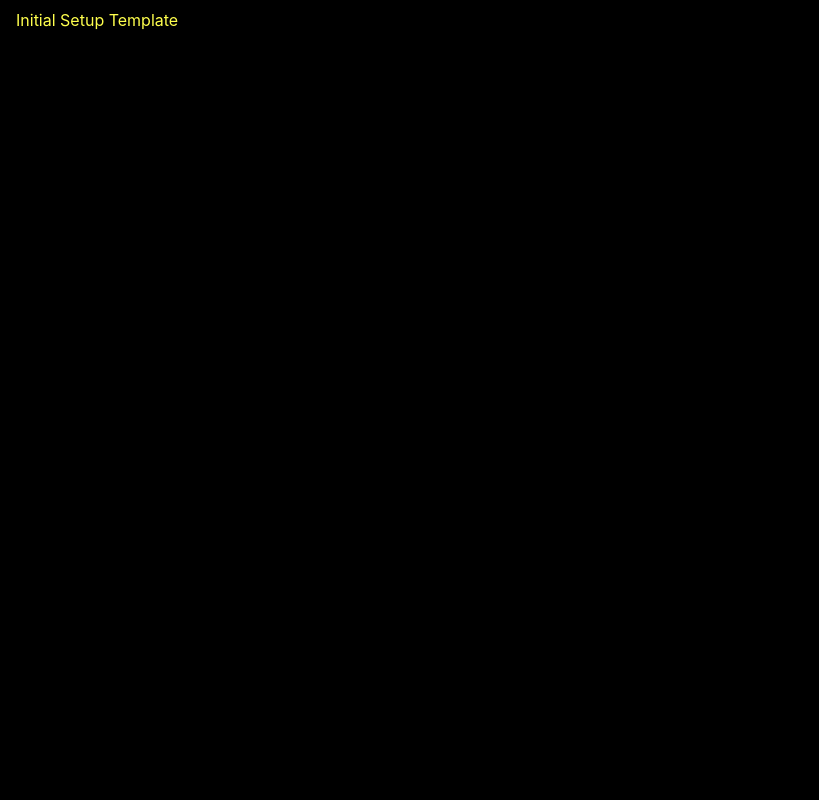
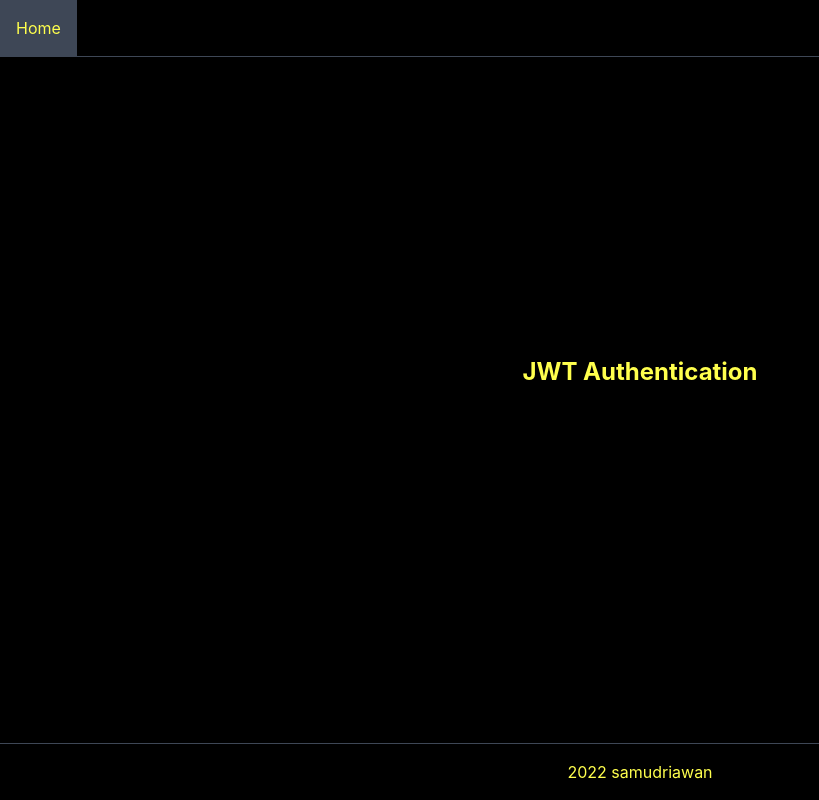
Before and after one commit to samudriawan/nextjs-jwt-auth, a Next.js app: page / in a window 1280 px wide. Shown: the whole page, without its empty margins (0-819 px from the left). Built offline with nearby package versions, Linux system fonts and the light colour scheme.

Commit message:
setup page layout

```diff
--- /dev/null
+++ b/src/components/ActiveLink.jsx
@@ -0,0 +1,19 @@
+import Link from 'next/link';
+import { useRouter } from 'next/router';
+
+function ActiveLink({ children, href, class_name }) {
+	const router = useRouter();
+
+	const style = {
+		backgroundColor: router.asPath === href ? '#3e4756' : '',
+	};
+
+	return (
+		<Link href={href}>
+			<a className={class_name} style={style}>
+				{children}
+			</a>
+		</Link>
+	);
+}
+export default ActiveLink;
--- /dev/null
+++ b/src/components/Navbar.jsx
@@ -0,0 +1,29 @@
+import ActiveLink from './ActiveLink';
+
+function Navbar() {
+	return (
+		<nav className="navbar">
+			<ActiveLink href={'/'} class_name={'nav-link'}>
+				Home
+			</ActiveLink>
+			{/* <ul className="nav">
+				<li className="nav-item">
+					<ActiveLink href={'/user'} class_name={'nav-link'}>
+						About
+					</ActiveLink>
+				</li>
+				<li className="nav-item">
+					<ActiveLink href={'/login'} class_name={'nav-link'}>
+						Login
+					</ActiveLink>
+				</li>
+				<li className="nav-item">
+					<ActiveLink href={'/register'} class_name={'nav-link'}>
+						Register
+					</ActiveLink>
+				</li>
+			</ul> */}
+		</nav>
+	);
+}
+export default Navbar;
--- a/src/pages/_app.js
+++ b/src/pages/_app.js
@@ -1,7 +1,29 @@
+import Head from 'next/head';
+import Navbar from '../components/Navbar';
 import '../styles/globals.scss';
 
 function MyApp({ Component, pageProps }) {
-	return <Component {...pageProps} />;
+	return (
+		<>
+			<Head>
+				<meta name="viewport" content="width=device-width, initial-scale=1.0" />
+			</Head>
+			<div className="app-container">
+				<Navbar />
+				<Component {...pageProps} />
+				<footer>
+					2022{' '}
+					<a
+						href="http://github.com/samudriawan"
+						target="_blank"
+						rel="noopener noreferrer"
+					>
+						samudriawan
+					</a>
+				</footer>
+			</div>
+		</>
+	);
 }
 
 export default MyApp;
--- a/src/pages/index.js
+++ b/src/pages/index.js
@@ -2,15 +2,17 @@ import Head from 'next/head';
 
 export default function Home() {
 	return (
-		<div>
+		<>
 			<Head>
 				<title>Nextjs JWT App</title>
-				<meta name="viewport" content="width=device-width, initial-scale=1.0" />
+
 				<meta name="description" content="next jwt authorization app" />
 				<link rel="icon" href="/favicon.ico" />
 			</Head>
 
-			<main>Initial Setup Template</main>
-		</div>
+			<main>
+				<h2>JWT Authentication</h2>
+			</main>
+		</>
 	);
 }
--- a/src/styles/globals.scss
+++ b/src/styles/globals.scss
@@ -14,8 +14,6 @@ body {
 }
 
 body {
-	display: flex;
-	flex-direction: column;
 	padding: 0;
 	margin: 0;
 	font-family: -apple-system, BlinkMacSystemFont, Segoe UI, Roboto, Oxygen,
@@ -27,11 +25,51 @@ body {
 	background-color: black;
 }
 
+.app-container {
+	display: flex;
+	flex-direction: column;
+	max-width: 1444px;
+	height: 100vh;
+}
+
+/*
+	* navigation
+ */
+.navbar {
+	position: fixed;
+	display: flex;
+	justify-content: space-between;
+	width: 100%;
+	border-bottom: 1px solid $clr-accent-grey;
+}
+.nav {
+	display: flex;
+	justify-content: space-between;
+}
+.nav-item {
+	margin-left: 0.5rem;
+	padding: 1rem 0rem;
+}
+.nav-link {
+	padding: 1rem;
+	&:hover {
+		background-color: $clr-accent-grey;
+	}
+}
+
 main {
-	max-width: 1444px;
-	height: 200px;
-	margin: 0 auto;
+	display: grid;
+	place-content: center;
+	place-items: center;
+	height: 100%;
+	margin: auto;
 	padding: 0.5rem 1rem;
+}
+
+footer {
+	padding: 1rem 0;
+	border-top: 1px solid $clr-accent-grey;
+	text-align: center;
 }
 
 a {
@@ -48,4 +86,5 @@ ol,
 li {
 	list-style: none;
 	padding-left: 0;
+	margin: 0;
 }
```
